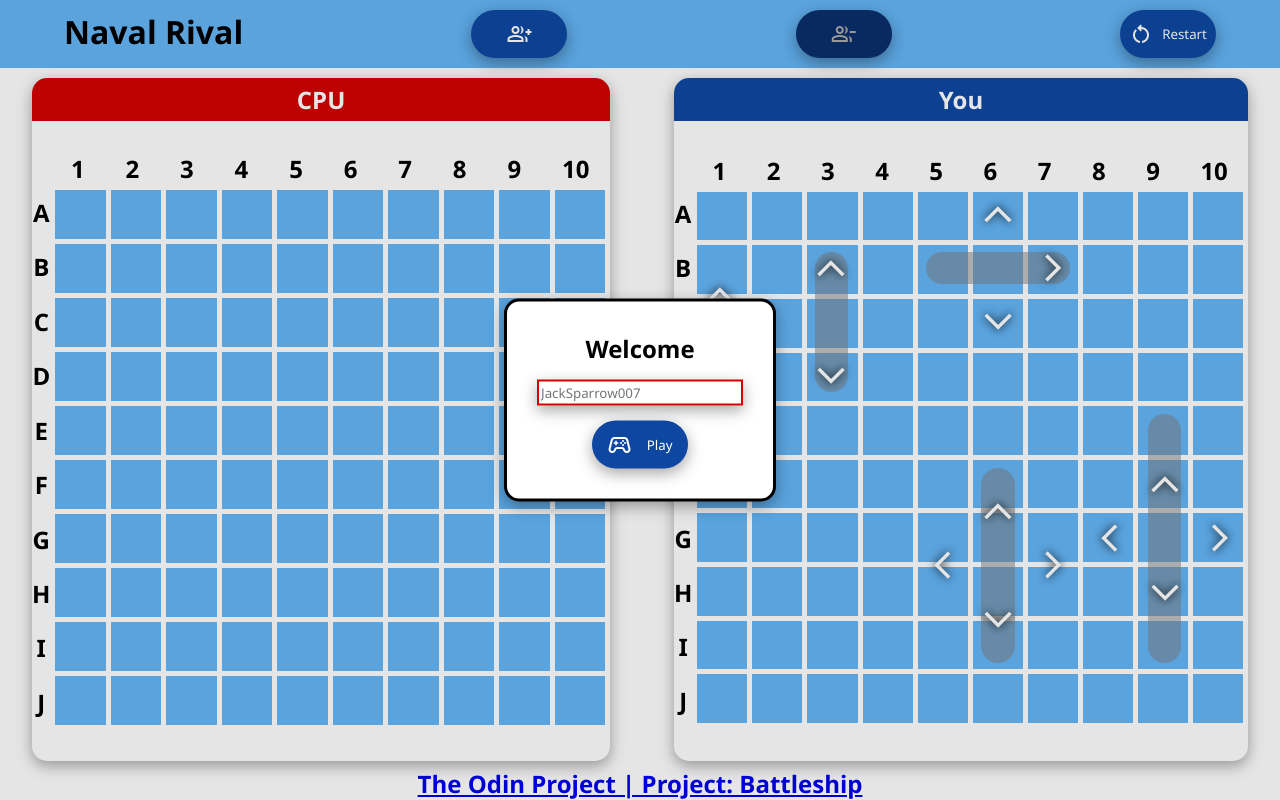
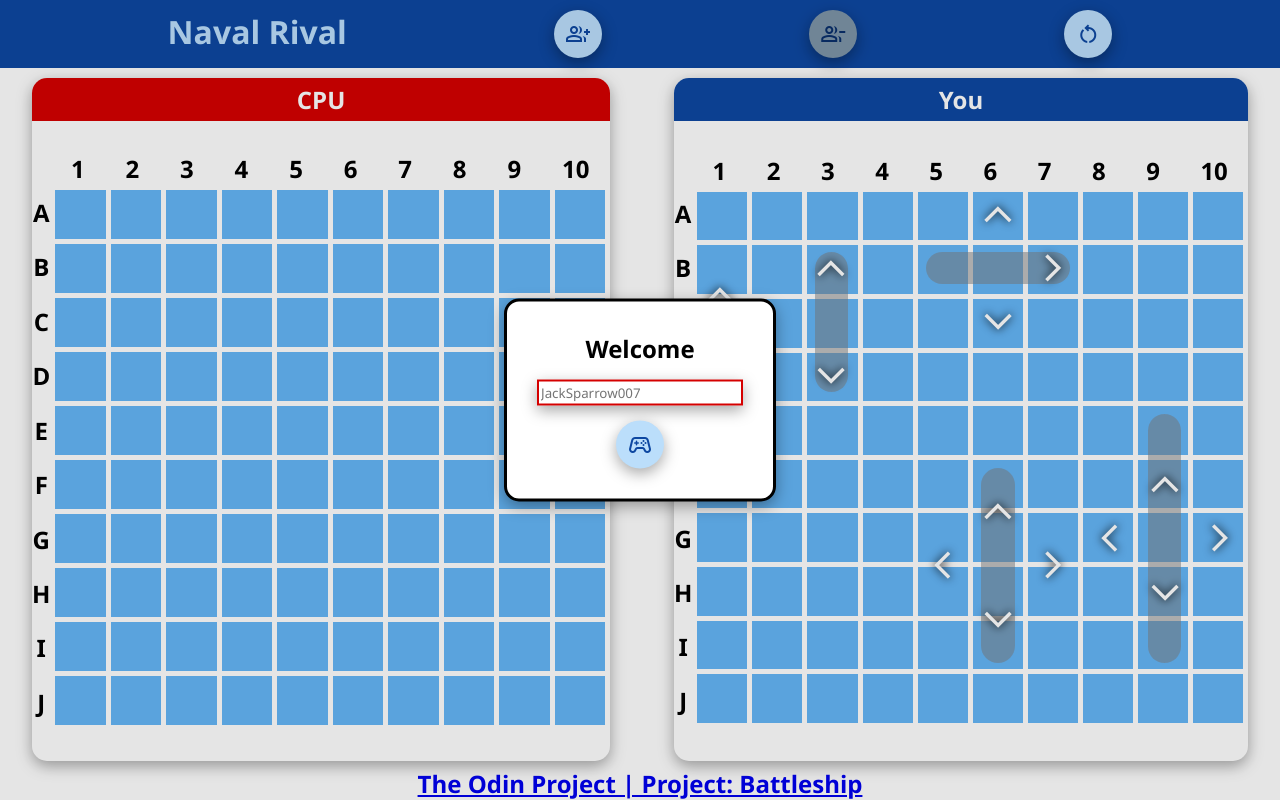
Before and after one commit to CyprianESPI/odin-battleship, a website built with webpack: page src/index.html in a window 1280 px wide. Built offline with nearby package versions, Linux system fonts and the light colour scheme.

Commit message:
UI/UX: fix button colors

```diff
--- a/src/index.html
+++ b/src/index.html
@@ -42,7 +42,6 @@
         </button>
         <button id="restart-btn-header" class="rounded-btn enabled">
             <span class="material-symbols-outlined">restart_alt</span>
-            Restart
         </button>
     </header>
     <main>
@@ -136,7 +135,6 @@
         </div>
         <button id="restart-btn-modal" class="rounded-btn enabled">
             <span class="material-symbols-outlined">restart_alt</span>
-            Restart
         </button>
     </dialog>
     <dialog id="dialog-solo" class="card">
@@ -146,7 +144,6 @@
                 pattern="[a-zA-Z0-9]+" title="Alphanumeric (a-z, A-Z, 0-9)" />
             <button class="rounded-btn enabled" type="submit">
                 <span class="material-symbols-outlined">stadia_controller</span>
-                Play
             </button>
         </form>
     </dialog>
@@ -159,7 +156,6 @@
                 pattern="[a-zA-Z0-9]+" title="Alphanumeric (a-z, A-Z, 0-9)" />
             <button class="rounded-btn enabled" type="submit">
                 <span class="material-symbols-outlined">stadia_controller</span>
-                Play
             </button>
         </form>
     </dialog>
--- a/src/styles.css
+++ b/src/styles.css
@@ -42,9 +42,10 @@ body {
 
 header {
     display: flex;
-    justify-content: space-between;
+    justify-content: space-around;
     padding: 10px 5% 10px 5%;
-    background-color: var(--clr-primary-300);
+    background-color: var(--clr-primary-900);
+    color: var(--clr-primary-100);
 }
 
 main {
@@ -74,8 +75,6 @@ main {
 
 button {
     border: none;
-    background-color: var(--clr-primary-900);
-    color: white;
 }
 
 button.enabled {
@@ -92,9 +91,11 @@ button.enabled {
     display: flex;
     justify-content: space-evenly;
     align-items: center;
-    width: 6rem;
+    width: 3rem;
     height: 3rem;
     border-radius: 3rem;
+    background-color: var(--clr-primary-100);
+    color: var(--clr-primary-900);
 }
 
 .move-btn {
@@ -107,13 +108,19 @@ button.enabled {
     width: 10cqh;
     height: 10cqh;
     font-size: 10cqh;
+    color: white;
 }
 
 @media (hover:hover) {
-    button.enabled:hover {
+    .move-btn.enabled:hover {
         filter: brightness(1.50);
         transform: scale(1.15);
         text-shadow: 0 0 20px #000;
+    }
+
+    .rounded-btn.enabled:hover {
+        transform: scale(1.15);
+        box-shadow: rgba(0, 0, 0, 0.35) 0px 5px 20px;
     }
 }
 
```
